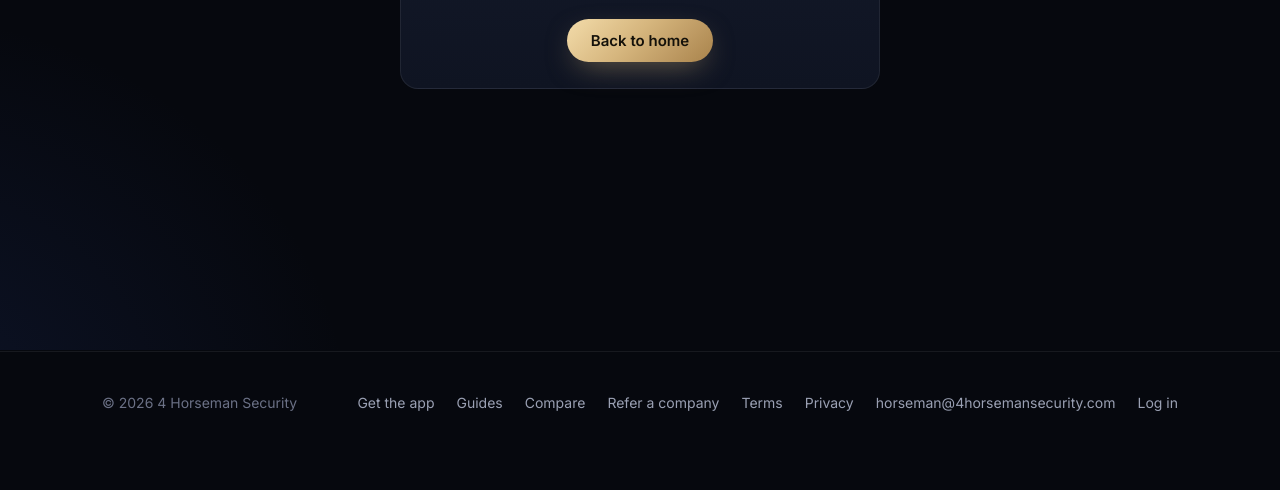
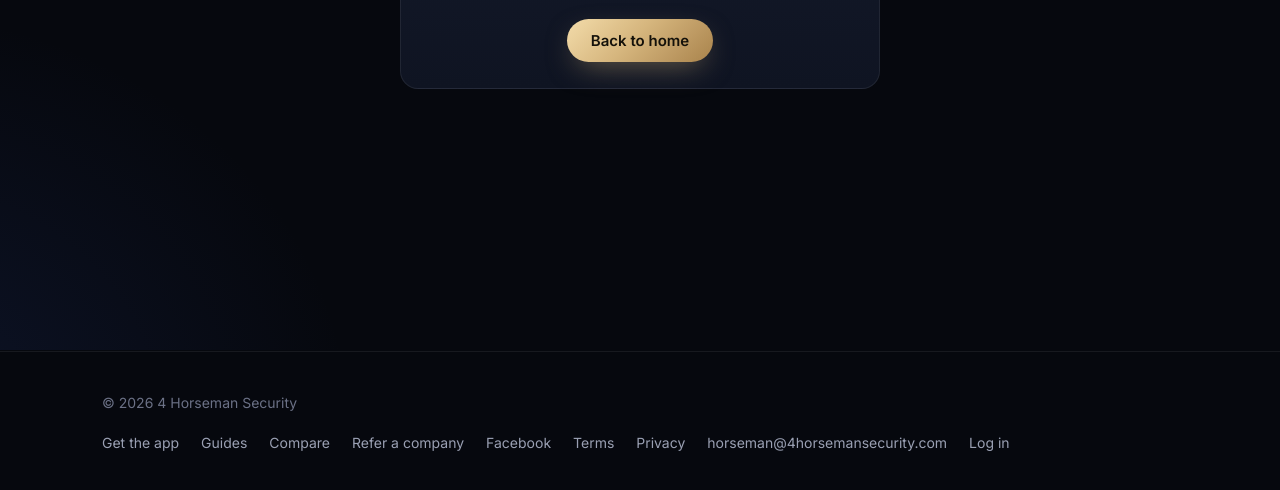
Before and after one commit to creation1767/guard-patrol-server, a website: page web/404.html in a window 1280 px wide. Shown: the part 450-940 px from the top of the page. Drawn offline with Linux system fonts and the light colour scheme; files that its build step writes are made by us from their sources; files whose address does not match are found by name.

Commit message:
Add Facebook page link to site footer

```diff
--- a/web/404.html
+++ b/web/404.html
@@ -20,7 +20,7 @@
 <main class="auth"><div class="card panel center"><span class="eyebrow">404</span><h1>Page not found</h1><p class="muted" style="margin:10px 0 22px">That page doesn't exist.</p><a class="btn btn-gold" href="/">Back to home</a></div></main>
 <footer><div class="wrap">
   <span>© <span data-year></span> 4 Horseman Security</span>
-  <nav><a href="/download">Get the app</a><a href="/guides">Guides</a><a href="/compare">Compare</a><a href="/refer">Refer a company</a><a href="/terms">Terms</a><a href="/privacy">Privacy</a><a href="mailto:horseman@4horsemansecurity.com" translate="no">horseman@4horsemansecurity.com</a><a href="/login">Log in</a></nav>
+  <nav><a href="/download">Get the app</a><a href="/guides">Guides</a><a href="/compare">Compare</a><a href="/refer">Refer a company</a><a href="https://www.facebook.com/profile.php?id=61596018436073" target="_blank" rel="noopener">Facebook</a><a href="/terms">Terms</a><a href="/privacy">Privacy</a><a href="mailto:horseman@4horsemansecurity.com" translate="no">horseman@4horsemansecurity.com</a><a href="/login">Log in</a></nav>
 </div></footer>
 <script src="/assets/site.js"></script>
 </body>
```
Also changed, not shown: web/compare.html (+1 -1 lines), web/download.html (+1 -1 lines), web/enterprise.html (+1 -1 lines), web/guide-guard-tours.html (+1 -1 lines), web/guide-texas-license.html (+1 -1 lines), web/guides.html (+1 -1 lines), web/index.html (+1 -1 lines), web/login.html (+1 -1 lines), web/officers.html (+1 -1 lines), web/privacy.html (+1 -1 lines), web/refer.html (+1 -1 lines), web/signup.html (+1 -1 lines), web/success.html (+1 -1 lines), web/terms.html (+1 -1 lines).
